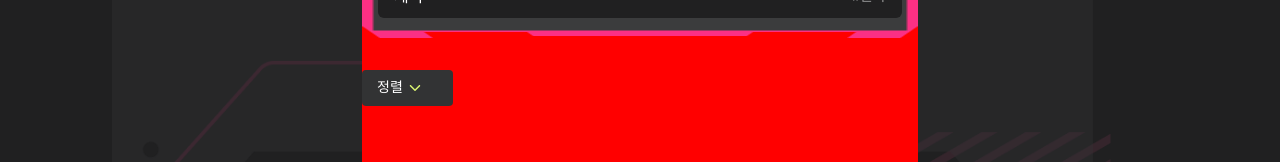
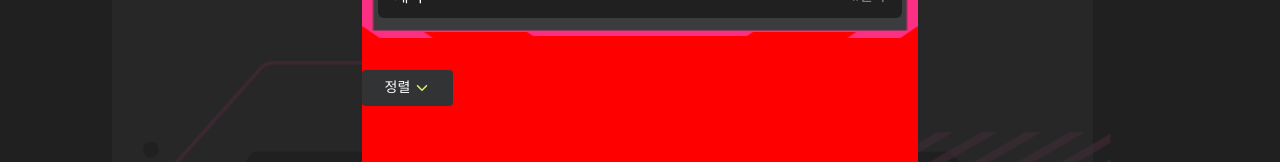
Before and after one commit to AiM-Club/AiM-web, a React (Vite) app: page / in a window 1280 px wide. Shown: the part 1674-1836 px from the top of the page. Built offline with nearby package versions, Linux system fonts and the light colour scheme; a web font is replaced by a local one.

Commit message:
chore: select 중앙 정렬 수정

```diff
--- a/src/components/Select/Select.style.ts
+++ b/src/components/Select/Select.style.ts
@@ -4,6 +4,7 @@ import * as SelectMenu from "@radix-ui/react-select";
 export const Trigger = styled(SelectMenu.Trigger)`
     display: flex;
     align-items: center;
+    justify-content: center;
     gap: 0.25rem;
     width: 5.688rem;
     padding: 0.5rem 0.938rem;
@@ -13,6 +14,11 @@ export const Trigger = styled(SelectMenu.Trigger)`
     font: var(--body-r-m);
     cursor: pointer;
     color: var(--text-primary-default);
+
+    & > [data-radix-select-value] {
+        flex: 1;
+        text-align: center;
+    }
 
     &:hover {
         background-color: var(--surpace-tertiary);
```
